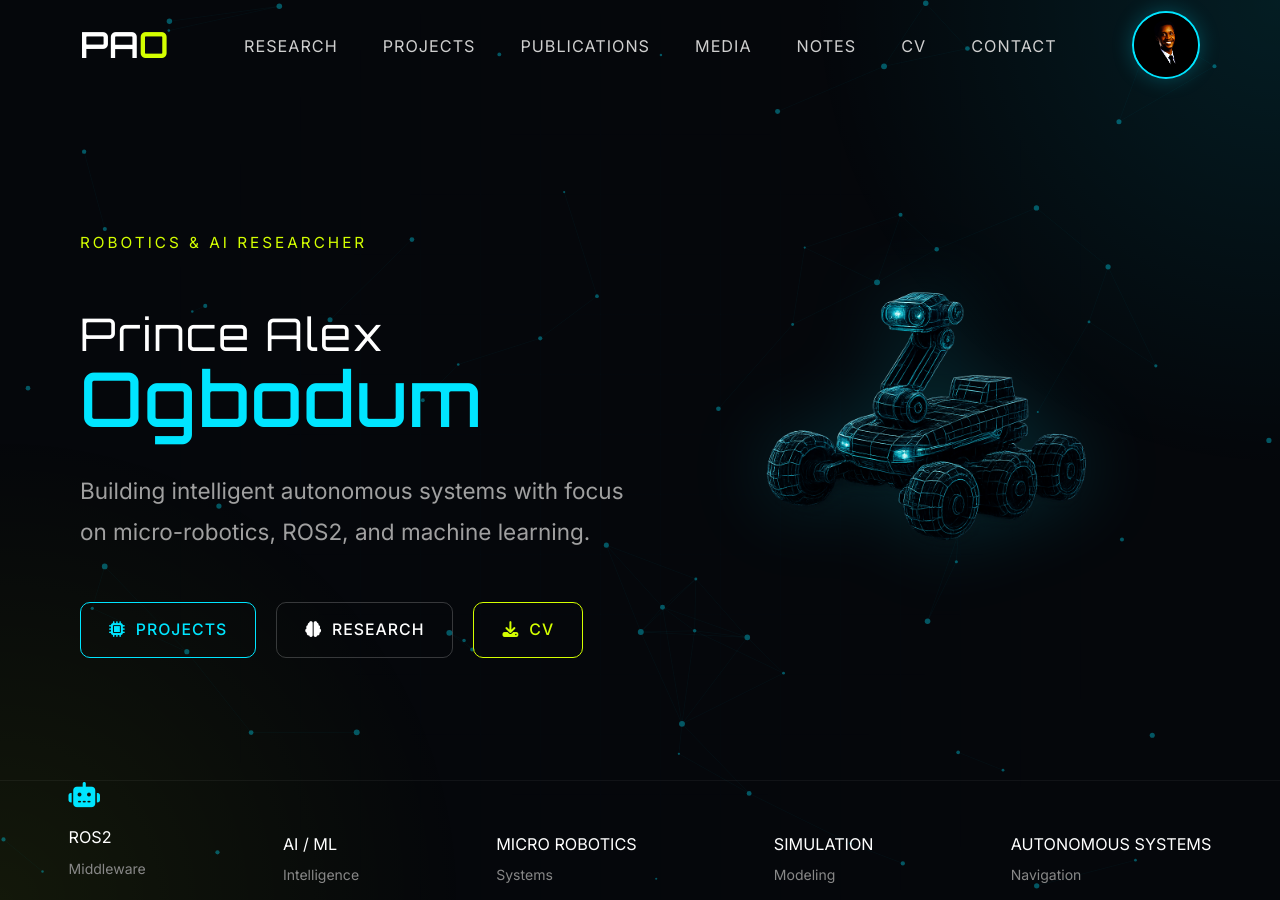
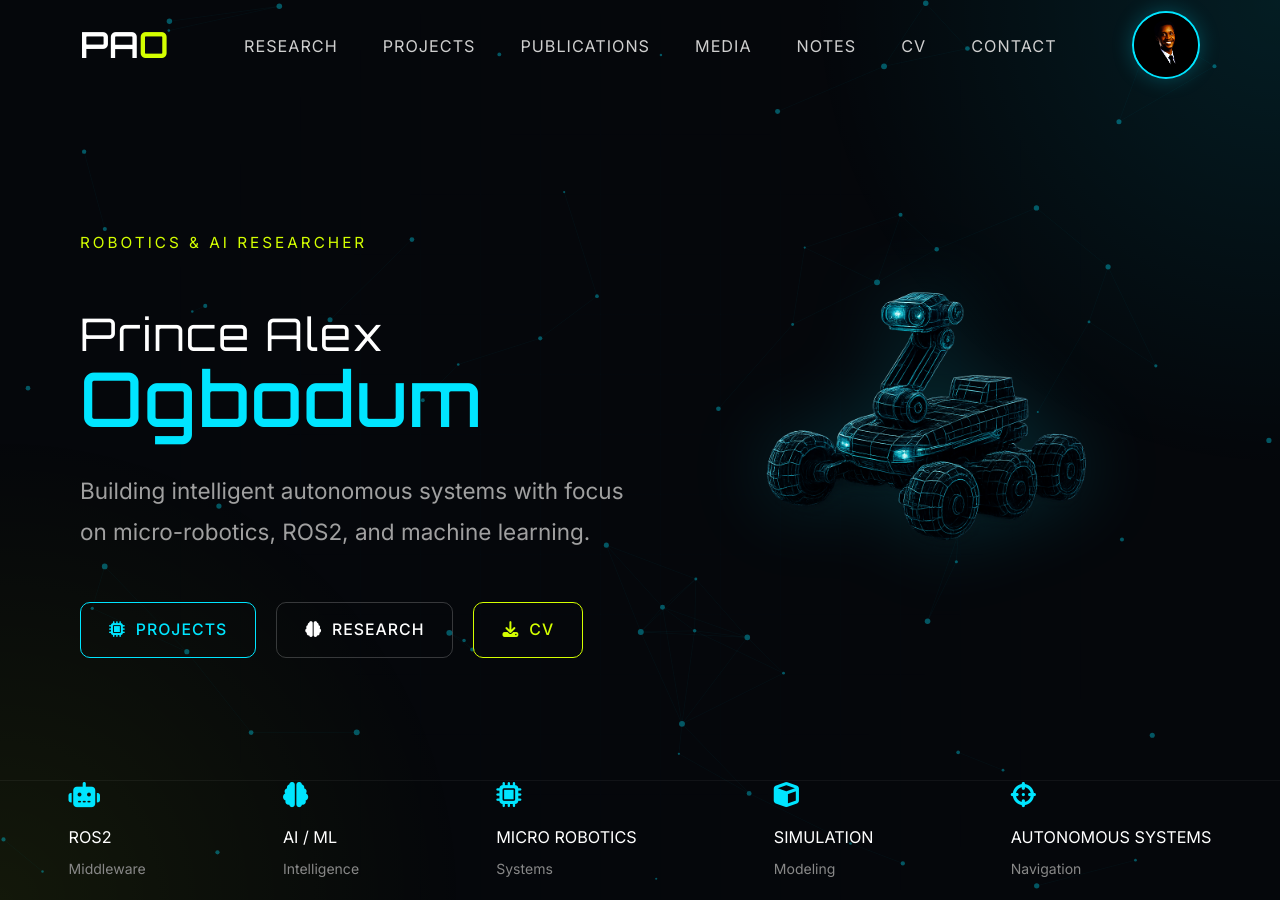
Before and after one commit to PrinssAlex/prinssalex.github.io, a Jekyll site: the page built from _pages/about.md, in a window 1280 px wide. Built offline with Jekyll 4.4.1, drawn with Linux system fonts in a browser that asks for light colours.

Commit message:
Update FontAwesome icons to use 'fas' class

```diff
--- a/_layouts/home.html
+++ b/_layouts/home.html
@@ -110,25 +110,25 @@
     </div>
 
     <div class="skill">
-      <i class="fa-brain"></i>
+      <i class="fas fa-brain"></i>
       <span>AI / ML</span>
       <small>Intelligence</small>
     </div>
 
     <div class="skill">
-      <i class="fa-microchip"></i>
+      <i class="fas fa-microchip"></i>
       <span>MICRO ROBOTICS</span>
       <small>Systems</small>
     </div>
 
     <div class="skill">
-      <i class="fa-cube"></i>
+      <i class="fas fa-cube"></i>
       <span>SIMULATION</span>
       <small>Modeling</small>
     </div>
 
     <div class="skill">
-      <i class="fa-crosshairs"></i>
+      <i class="fas fa-crosshairs"></i>
       <span>AUTONOMOUS SYSTEMS</span>
       <small>Navigation</small>
     </div>
```
